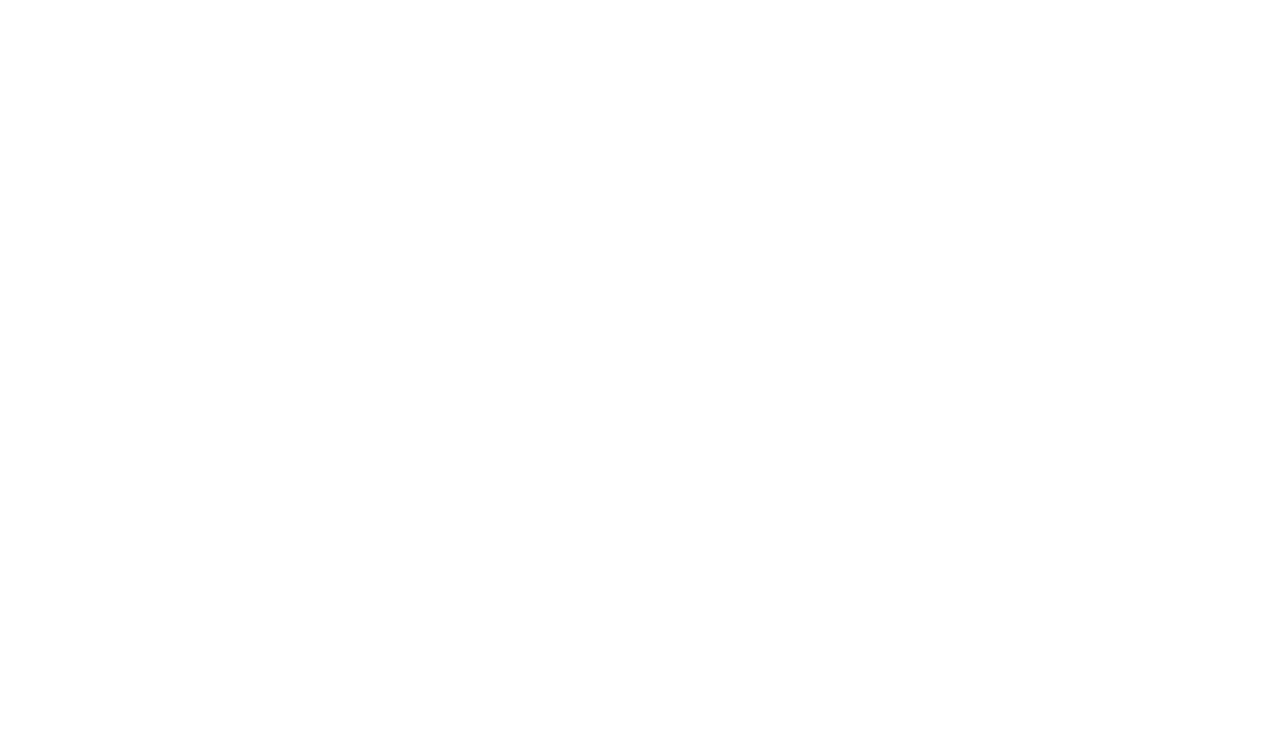
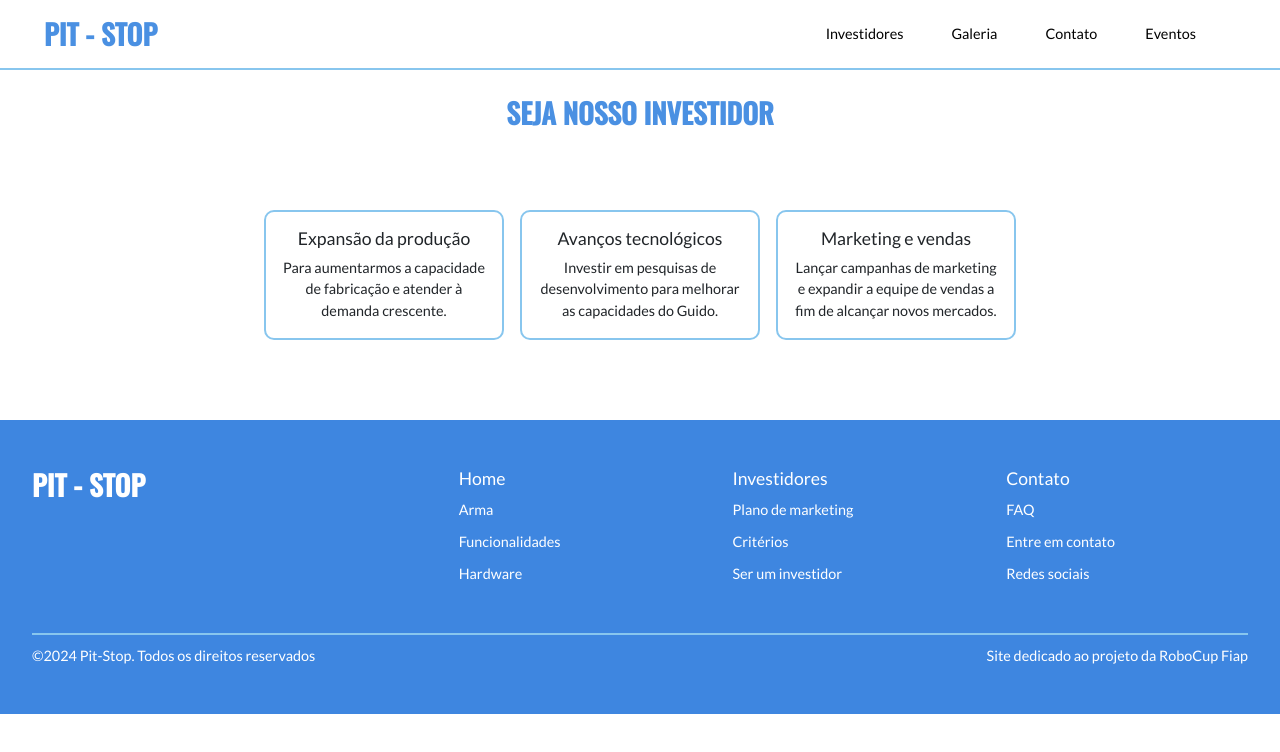
Before and after one commit to d-araujof/Guido, a plain HTML site: page pages/investidores.html in a window 1280 px wide. Drawn offline with nearby package versions, Linux system fonts and the light colour scheme.

Commit message:
Add files via upload

```diff
--- a/pages/investidores.html
+++ b/pages/investidores.html
@@ -0,0 +1,133 @@
+<!doctype html>
+<html lang="pt-br">
+
+<head>
+    <meta charset="utf-8">
+    <meta name="viewport" content="width=device-width, initial-scale=1">
+    <title>Guido</title>
+    <link href="https://cdn.jsdelivr.net/npm/bootstrap@5.3.3/dist/css/bootstrap.min.css" rel="stylesheet"
+        integrity="sha384-QWTKZyjpPEjISv5WaRU9OFeRpok6YctnYmDr5pNlyT2bRjXh0JMhjY6hW+ALEwIH" crossorigin="anonymous">
+    <link rel="stylesheet" href="/css/style.css">
+    <link href="https://fonts.googleapis.com/css2?family=Lato:wght@400&family=Oswald:wght@500&display=swap"
+        rel="stylesheet">
+</head>
+
+<!-- MENU -->
+<nav class="navbar navbar-expand-md custom-navbar">
+    <div class="container-fluid">
+
+        <a class="navbar-brand pitstop-logo" href="/index.html">PIT - STOP</a>
+
+        <button class="navbar-toggler" type="button" data-bs-toggle="collapse" data-bs-target="#navbarNav"
+            aria-controls="navbarNav" aria-expanded="false" aria-label="Toggle navigation">
+            <span class="navbar-toggler-icon"></span>
+        </button>
+        <div class="collapse navbar-collapse" id="navbarNav">
+            <ul class="navbar-nav ms-auto">
+                <li class="nav-item">
+                    <a class="nav-link menu-item" aria-current="page" href="/pages/investidores.html">Investidores</a>
+                </li>
+                <li class="nav-item">
+                    <a class="nav-link menu-item" href="/pages/galeria.html">Galeria</a>
+                </li>
+                <li class="nav-item">
+                    <a class="nav-link menu-item" href="/pages/contato.html">Contato</a>
+                </li>
+                <li class="nav-item">
+                    <a class="nav-link menu-item" href="/pages/eventos.html">Eventos</a>
+                </li>
+            </ul>
+        </div>
+    </div>
+</nav>
+
+<body>
+
+    <!-- CONTATO -->
+    <header class="header-contato">
+        <h1>SEJA NOSSO INVESTIDOR</h1>
+    </header>
+
+    <!-- 3 CARDS -->
+    <section class="funcionalidades">
+        <div class="funcionalidades-container">
+            <div class="card-container">
+
+                <div class="card">
+                    <div class="card-body">
+                        <h5 class="card-title">Expansão da produção</h5>
+                        <p class="card-text">Para aumentarmos a capacidade de fabricação e atender à demanda crescente.</p>
+                    </div>
+                </div>
+
+                <div class="card">
+                    <div class="card-body">
+                        <h5 class="card-title">Avanços tecnológicos</h5>
+                        <p class="card-text">Investir em pesquisas de desenvolvimento para melhorar as capacidades do Guido.</p>
+                    </div>
+                </div>
+
+                <div class="card">
+                    <div class="card-body">
+                        <h5 class="card-title">Marketing e vendas</h5>
+                        <p class="card-text">Lançar campanhas de marketing e expandir a equipe de vendas a fim de alcançar novos mercados.</p>
+                    </div>
+                </div>
+            </div>
+        </div>
+    </section>
+
+    <!-- FOOTER  -->
+    <footer>
+        <div class="footer-container">
+
+            <div class="footer-left">
+                <h1>PIT - STOP</h1>
+            </div>
+
+            <div class="footer-links">
+                <div class="footer-column">
+                    <h2 class="footer-h2">Home</h2>
+                    <ul>
+                        <li><a href="#">Arma</a></li>
+                        <li><a href="#">Funcionalidades</a></li>
+                        <li><a href="#">Hardware</a></li>
+                    </ul>
+                </div>
+
+                <div class="footer-column">
+                    <h2 class="footer-h2">Investidores</h2>
+                    <ul>
+                        <li><a href="#">Plano de marketing</a></li>
+                        <li><a href="#">Critérios</a></li>
+                        <li><a href="#">Ser um investidor</a></li>
+                    </ul>
+                </div>
+
+                <div class="footer-column">
+                    <h2 class="footer-h2">Contato</h2>
+                    <ul>
+                        <li><a href="#">FAQ</a></li>
+                        <li><a href="#">Entre em contato</a></li>
+                        <li><a href="#">Redes sociais</a></li>
+                    </ul>
+                </div>
+            </div>
+        </div>
+
+        <div class="footer-bottom">
+            <p class="left">©2024 Pit-Stop. Todos os direitos reservados</p>
+            <p class="right">Site dedicado ao projeto da RoboCup Fiap</p>
+        </div>
+    </footer>
+
+
+
+    <!-- SCRIPT -->
+    <script src="https://cdn.jsdelivr.net/npm/bootstrap@5.3.3/dist/js/bootstrap.bundle.min.js"
+        integrity="sha384-YvpcrYf0tY3lHB60NNkmXc5s9fDVZLESaAA55NDzOxhy9GkcIdslK1eN7N6jIeHz"
+        crossorigin="anonymous"></script>
+
+</body>
+
+</html>
```
Also changed, not shown: index.html (+22 -22 lines), pages/galeria.html (+11 -11 lines).
